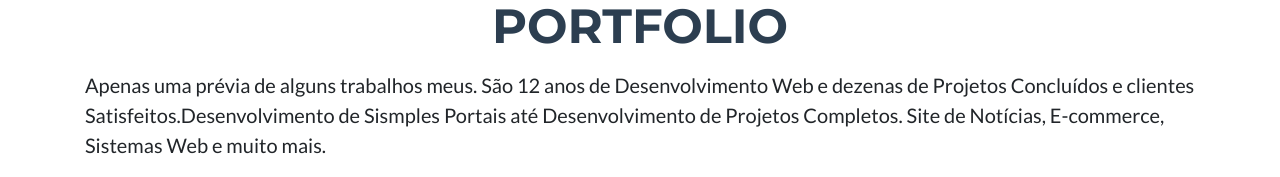
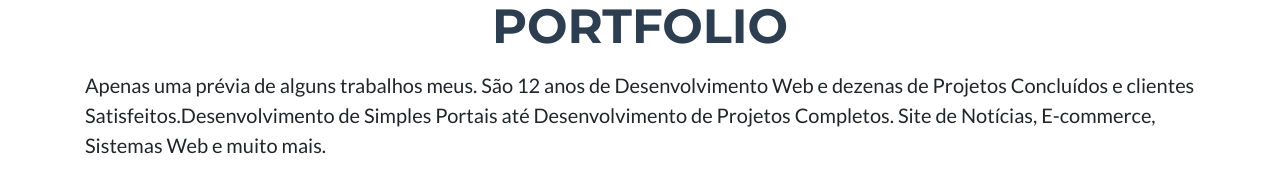
Before and after one commit to nanyzahn/nanyzahn.github.io, a website with bundled scripts: page index.html in a window 1280 px wide. Shown: the part 713-890 px from the top of the page. Built offline with nearby package versions, Linux system fonts and the light colour scheme.

Commit message:
Update index.html

```diff
--- a/index.html
+++ b/index.html
@@ -77,7 +77,7 @@
 
       <!-- Portfolio Section Heading -->
       <h2 class="page-section-heading text-center text-uppercase text-secondary mb-0">Portfolio</h2><br />
-<p class="lead">Apenas uma prévia de alguns trabalhos meus. São 12 anos de Desenvolvimento Web e dezenas de Projetos Concluídos e clientes Satisfeitos.Desenvolvimento de Sismples Portais até Desenvolvimento de Projetos Completos. Site de Notícias, E-commerce, Sistemas Web e muito mais.</p>
+<p class="lead">Apenas uma prévia de alguns trabalhos meus. São 12 anos de Desenvolvimento Web e dezenas de Projetos Concluídos e clientes Satisfeitos.Desenvolvimento de Simples Portais até Desenvolvimento de Projetos Completos. Site de Notícias, E-commerce, Sistemas Web e muito mais.</p>
       <!-- Icon Divider -->
       <div class="divider-custom">
         <div class="divider-custom-line"></div>
```
